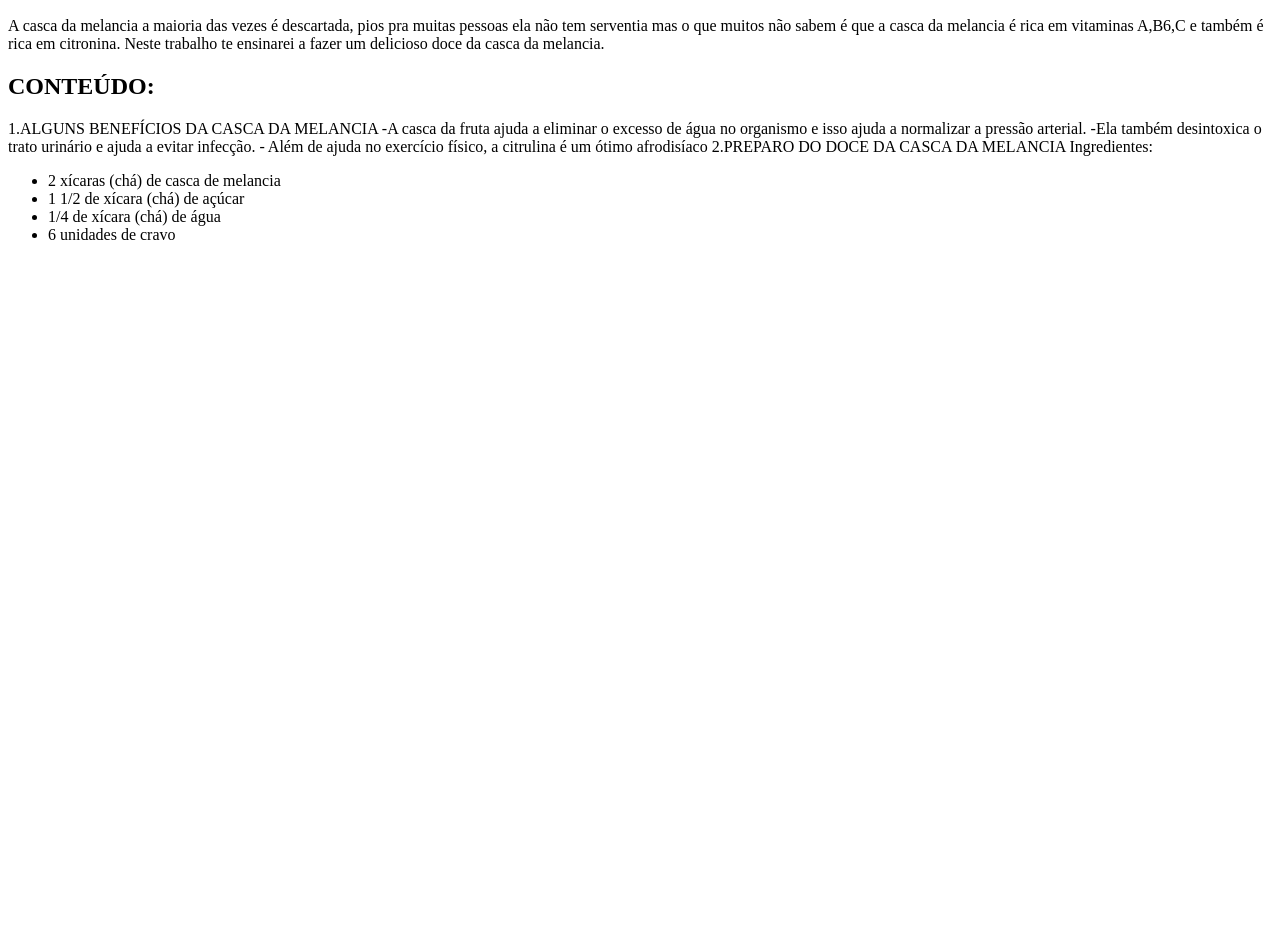
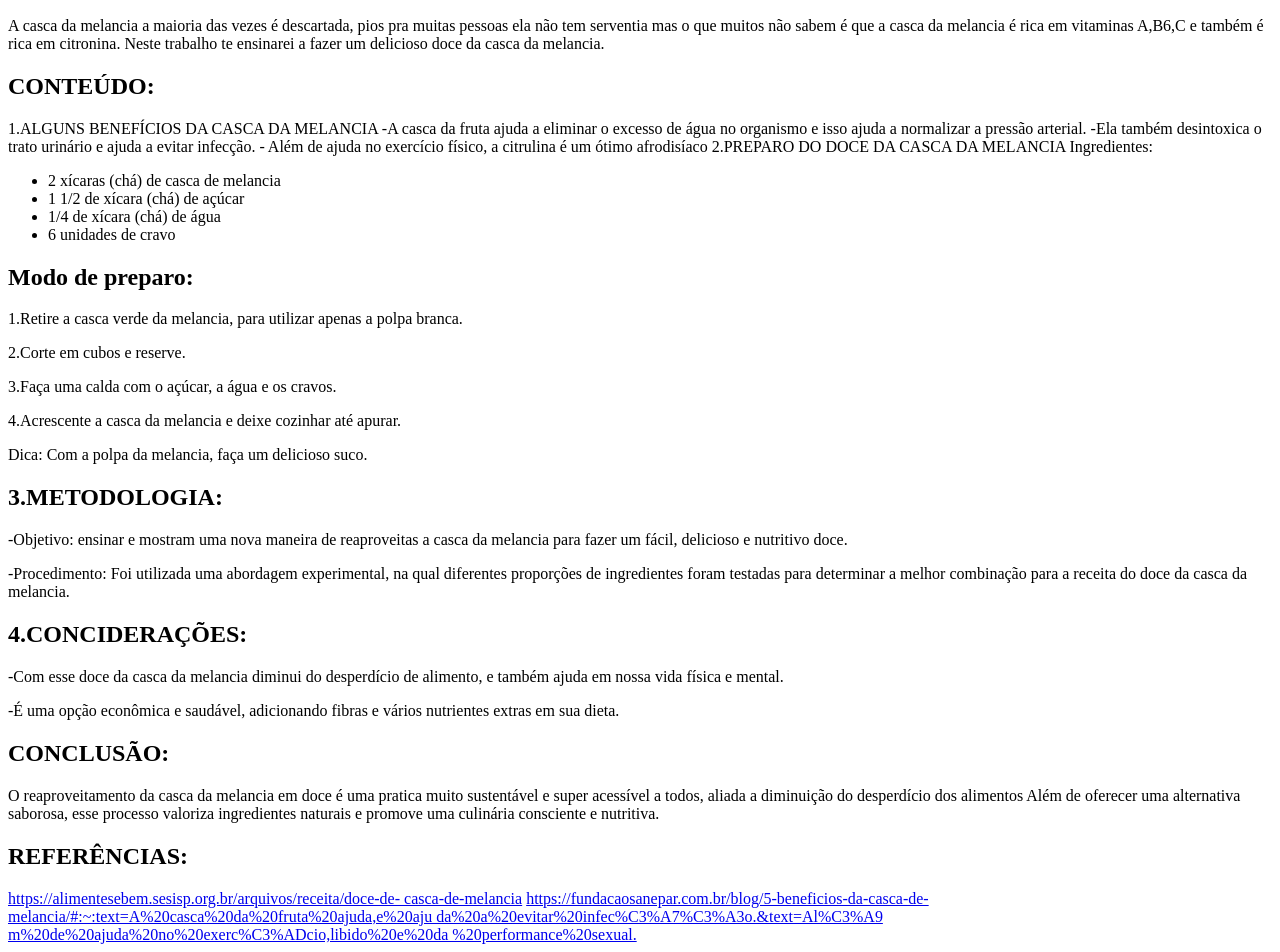
Before and after one commit to marisereja234/trabalho-agrinho-, a plain HTML site: page index.html in a window 1280 px wide. Shown: the part 110-1062 px from the top of the page. Before the commit the page ends 800 px from the top, so only its background shows below. Drawn offline with Linux system fonts and the light colour scheme.

Commit message:
Add files via upload
projeto finalizado

```diff
--- a/index.html
+++ b/index.html
@@ -4,7 +4,7 @@
     <meta charset="UTF-8">
     <meta http-equiv="X-UA-Compatible" content="IE=edge">
     <meta name="viewport" content="width=device-width, initial-scale=1.0">
-    <title>Document</title>
+    <title>doce sustentavel e saldavel</title>
 </head>
 <body>
   <h1>trabalho de programação</h1>
@@ -29,5 +29,49 @@ Ingredientes:</p>
     <li>1/4 de xícara (chá) de água</li>
     <li>6 unidades de cravo</li>
 </ul>
+<h2>Modo de preparo:</h2>
+<p>1.Retire a casca verde da melancia, para utilizar apenas a
+polpa branca.</p>
+<p>2.Corte em cubos e reserve.</p>
+<p>3.Faça uma calda com o açúcar, a água e os cravos.</p>
+<p>4.Acrescente a casca da melancia e deixe cozinhar até apurar.</p>
+<p>Dica: Com a polpa da melancia, faça um delicioso suco.</p>
+<h2>3.METODOLOGIA:</h2>
+<p>-Objetivo: ensinar e mostram uma nova maneira de reaproveitas
+a casca da melancia para fazer um fácil, delicioso e nutritivo
+doce.</p>
+<p>-Procedimento: Foi utilizada uma abordagem experimental, na
+qual diferentes proporções de ingredientes foram testadas para
+determinar a melhor combinação para a receita do doce da casca
+da melancia.</p>
+<h2>4.CONCIDERAÇÕES:</h2>
+<p>-Com esse doce da casca da melancia diminui do desperdício de
+alimento, e também ajuda em nossa vida física e mental.</p>
+<p>-É uma opção econômica e saudável, adicionando fibras e vários
+nutrientes extras em sua dieta.</p>
+<h2>CONCLUSÃO:</h2>
+<p>O reaproveitamento da casca da melancia em doce é uma
+pratica muito sustentável e super acessível a todos, aliada a
+diminuição do desperdício dos alimentos Além de oferecer uma
+alternativa saborosa, esse processo valoriza ingredientes
+naturais e promove uma culinária consciente e nutritiva.</p>
+<h2>REFERÊNCIAS:</h2>
+<a href="https://alimentesebem.sesisp.org.br/arquivos/receita/doce-de-
+casca-de-melancia">https://alimentesebem.sesisp.org.br/arquivos/receita/doce-de-
+casca-de-melancia</a>
+<a href="https://fundacaosanepar.com.br/blog/5-beneficios-da-casca-de-
+melancia/#:~:text=A%20casca%20da%20fruta%20ajuda,e%20aju
+
+da%20a%20evitar%20infec%C3%A7%C3%A3o.&text=Al%C3%A9
+m%20de%20ajuda%20no%20exerc%C3%ADcio,libido%20e%20da
+%20performance%20sexual.">https://fundacaosanepar.com.br/blog/5-beneficios-da-casca-de-
+melancia/#:~:text=A%20casca%20da%20fruta%20ajuda,e%20aju
+
+da%20a%20evitar%20infec%C3%A7%C3%A3o.&text=Al%C3%A9
+m%20de%20ajuda%20no%20exerc%C3%ADcio,libido%20e%20da
+%20performance%20sexual.</a>
+
+
+
 </body>
 </html>
```
